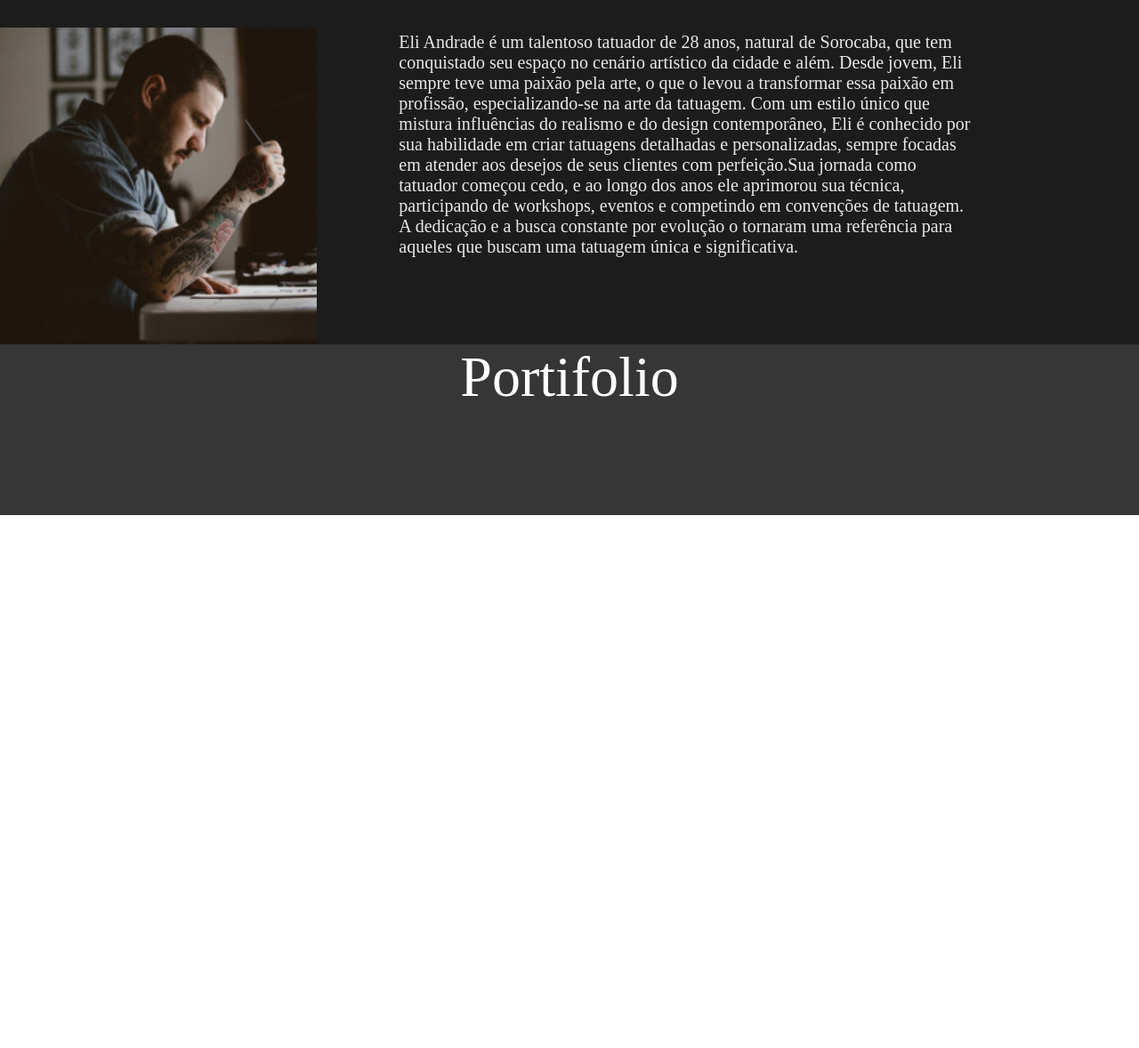
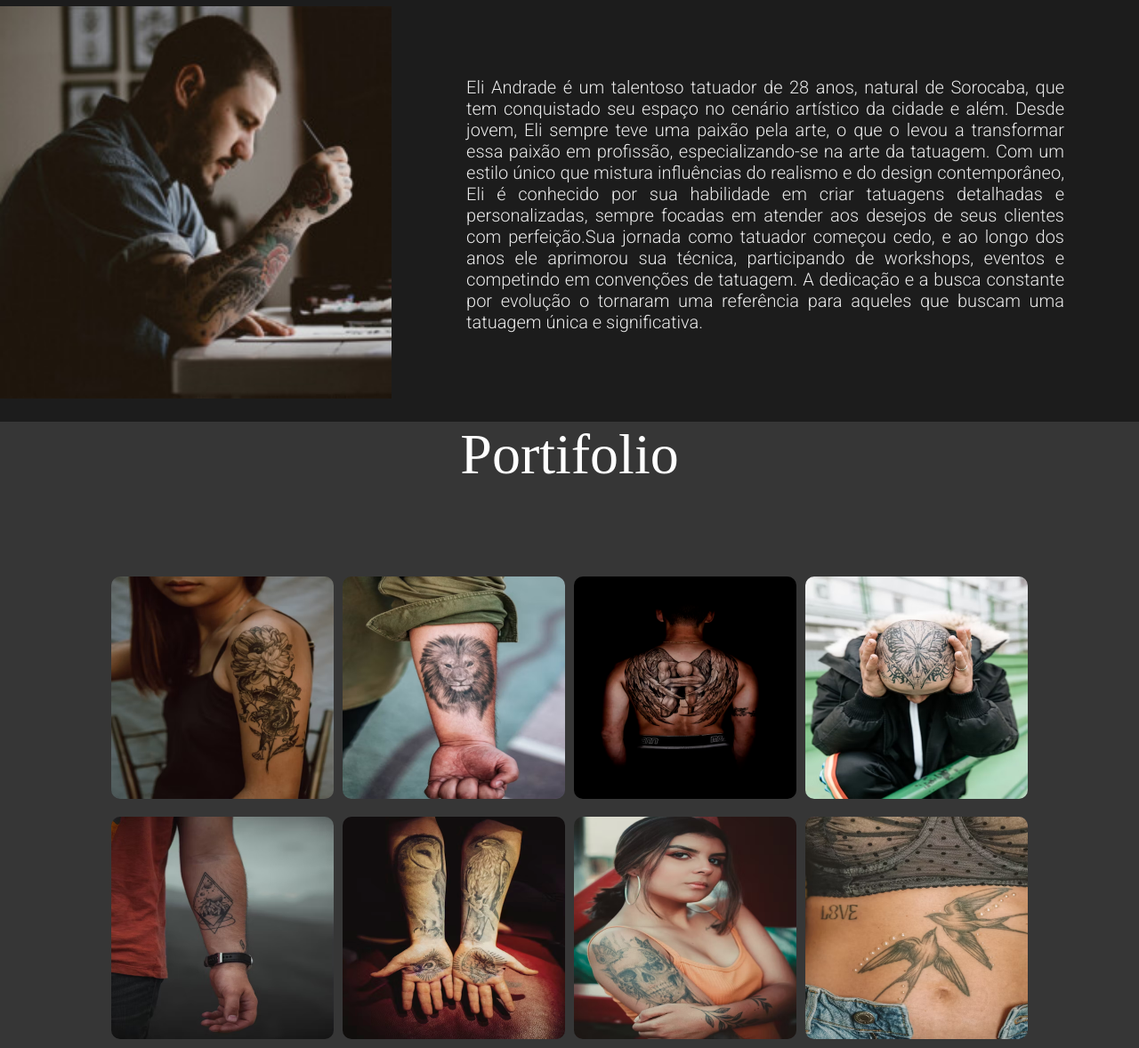
Before and after one commit to eliandradev/StudioTattoo, a plain HTML site: page index.html in a window 1280 px wide. Shown: the part 777-1955 px from the top of the page at 89% size. Before the commit the page ends 1356 px from the top, so only its background shows below. Drawn offline with Linux system fonts and the light colour scheme; a web font is replaced by a local one.

Commit message:
Portifolio Adicionado

```diff
--- a/index.html
+++ b/index.html
@@ -5,7 +5,7 @@
     <meta charset="UTF-8">
     <meta name="viewport" content="width=device-width, initial-scale=1.0">
     <style>
-        @import url('https://fonts.googleapis.com/css2?family=Girassol&display=swap');
+        @import url('https://fonts.googleapis.com/css2?family=Girassol&family=Roboto:ital,wght@0,100..900;1,100..900&display=swap');
         </style>
         <link rel="stylesheet" href="style.css">
     <title>Document</title>
@@ -30,23 +30,23 @@
             <h1>Qual seu Tipo?</h1>
             <div class="container-img">
                 <div>
-                    <img src="assets/animal.jpg" alt="">
+                    <img src="assets/Category/animal.jpg" alt="">
                     <h2>Animal</h2>
                 </div>
                 <div>
-                    <img src="assets/floral.jpeg" alt="">
+                    <img src="assets/Category/floral.jpeg" alt="">
                     <h2>Floral</h2>
                 </div>
                 <div>
-                    <img src="assets/oriental.jpg" alt="">
+                    <img src="assets/Category/oriental.jpg" alt="">
                     <h2>Oriental</h2>
                 </div>
                 <div>
-                    <img src="assets/mitologia.jpg" alt="">
+                    <img src="assets/Category/mitologia.jpg" alt="">
                     <h2>Mitologia</h2>
                 </div>
                 <div>
-                    <img src="assets/tribal.jpg" alt="">
+                    <img src="assets/Category/tribal.jpg" alt="">
                     <h2>Tribal</h2>
                 </div>
 
@@ -55,7 +55,7 @@
         </section>
 
         <section class="Artist">
-            <img src="assets/tattoo.jpg" alt="">
+            <img src="assets/tattuador.jpg" alt="">
             <div class="content-text">
                 <h1>O Artista</h1>
                 <h2>Eli Andrade é um talentoso tatuador de 28 anos, natural de Sorocaba, que tem conquistado seu espaço no cenário artístico da cidade e além. Desde jovem, Eli sempre teve uma paixão pela arte, o que o levou a transformar essa paixão em profissão, especializando-se na arte da tatuagem.
@@ -64,17 +64,19 @@
         </section>
 
         <section class="portifolio">
-            <h1>Portifolio</h1>
+            <div>
+                <h1>Portifolio</h1>
+            </div>
             <div class="portifolio-content">
-                <img src="" alt="">
-                <img src="" alt="">
-                <img src="" alt="">
-                <img src="" alt="">
-                <img src="" alt="">
-                <img src="" alt="">
-                <img src="" alt="">
-                <img src="" alt="">
-                <img src="" alt="">
+                <img src="assets/Tattoo/1.avif" alt="">
+                <img src="assets/Tattoo/2.avif" alt="">
+                <img src="assets/Tattoo/3.avif" alt="">
+                <img src="assets/Tattoo/4.avif" alt="">
+                <img src="assets/Tattoo/5.avif" alt="">
+                <img src="assets/Tattoo/6.avif" alt="">
+                <img src="assets/Tattoo/7.avif" alt="">
+                <img src="assets/Tattoo/8.avif" alt="">
+
 
 
             </div>
--- a/style.css
+++ b/style.css
@@ -56,33 +56,22 @@ section h1 {
     display: flex;
 }
 
-section .container-img {
+section .container-img   {
     display: flex;
-    gap: 34px;
+    gap: 30px;
     justify-content: center;
+    text-align: center;
+    margin-bottom: 50px;
+    flex-wrap: wrap;
 }
 
-section div.container-img div h2 {
-    display: flex;
-}
-
-section.container-img div {
-    display: flex;
-    flex-direction: column;
-    align-items: center;
-}
-
-section.container-img {
-    width: 100%;
-
-}
-
-section .container-img div img {
+section .container-img  img {
     width: 200px;
     height: 200px;
     border-radius: 100%;
+}
 
-}
+
 
 /* Qual seu tipo? Fim */
 
@@ -91,14 +80,13 @@ section.Artist {
     display: flex;
     background-color: #1C1C1C;
     color: #E9E9E9;
-
-
+    align-items: center;
 }
 
 section.Artist img {
-    width: 200%;
-    height: 200%;
-    margin-top: 200px;
+    width: 300%;
+    height: 300%;
+    margin-top: 100px;
 }
 
 section .content-text h1,
@@ -118,10 +106,14 @@ section .content-text h1 {
 }
 
 section .content-text h2 {
-    width: 70%;
+    width: 80%;
+    text-align: justify;
     font-size: 20px;
-    justify-content: center;
-    margin-bottom: 0px;
+    display: flex;
+    margin-bottom: 100px;
+    font-family: "Roboto", san-serif;
+    font-weight: 300;
+
 
 }
 
@@ -131,10 +123,29 @@ section .content-text h2 {
 section.portifolio {
     background-color: #363636;
 
+
 }
 
-section.portifolio h1 {
+section.portifolio div h1{
+
     color: #fff;
 
 
 }
+
+section.portifolio .portifolio-content{
+    display: flex;
+    flex-wrap: wrap;
+    justify-content: center;
+    width: 100%;
+    gap: 10px;
+
+
+}
+section.portifolio .portifolio-content img{
+    width: 250px;
+    height: 250px;
+    display: flex;
+    border-radius: 10px;
+   margin-bottom: 10px;
+}
```
Also changed, not shown: assets/Category/animal.jpg (renamed from assets/animal.jpg), assets/Category/floral.jpeg (renamed from assets/floral.jpeg), assets/Category/mitologia.jpg (renamed from assets/aa4a4efbeecb46190a300610c26d72cb.jpg), assets/Category/oriental.jpg (renamed from assets/oriental.jpg), assets/Category/tribal.jpg (renamed from assets/tribal.jpg), assets/Tattoo/1.avif (added), assets/Tattoo/2.avif (added), assets/Tattoo/3.avif (added), assets/Tattoo/4.avif (added), assets/Tattoo/5.avif (added), assets/Tattoo/6.avif (added), assets/Tattoo/7.avif (added), assets/Tattoo/8.avif (added), assets/tattuador.jpg (renamed from assets/tattoo.jpg).
